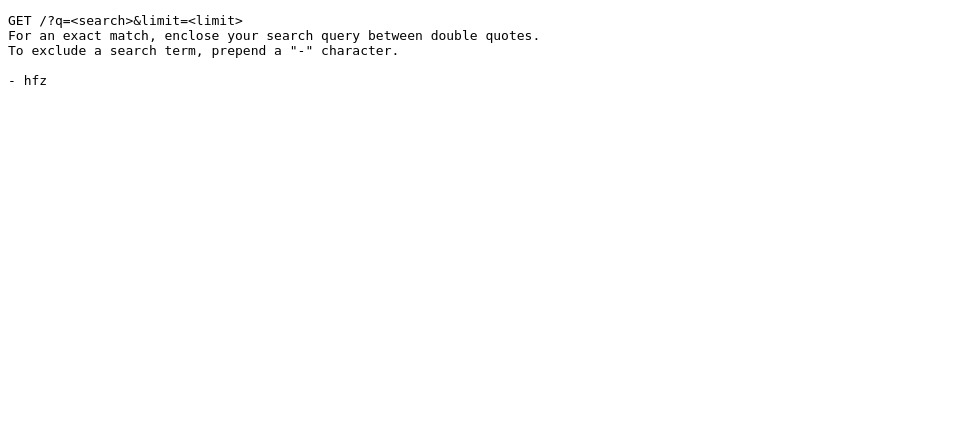
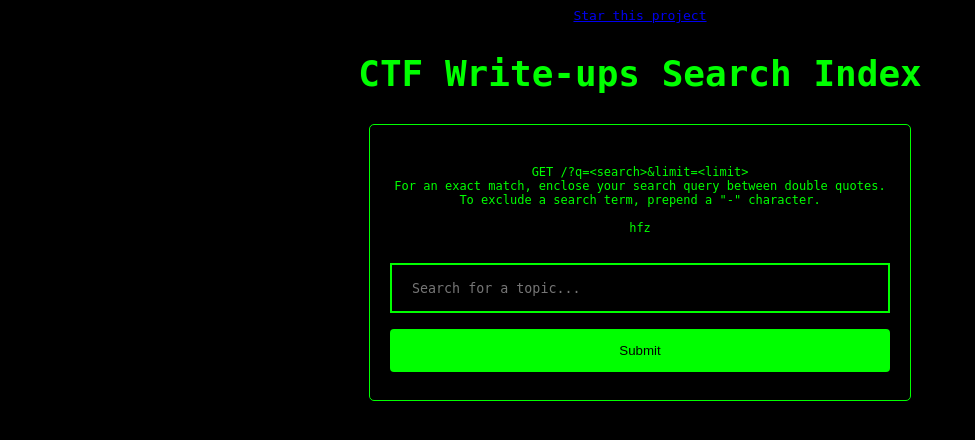
Before and after one commit to hfz1337/CTF-WSI, a Flask app: page / in a window 1280 px wide. Shown: the top 440 px of the page, without its empty margins (0-975 px from the left). Run offline with Flask 2, Linux system fonts and the light colour scheme.

Commit message:
Update index.html

```diff
--- a/web/app/templates/index.html
+++ b/web/app/templates/index.html
@@ -1 +1,96 @@
-<!DOCTYPE html><html lang="en"><head><title>CTF write-ups search index</title></head><body><pre>GET /?q=&lt;search&gt;&amp;limit=&lt;limit&gt;</br>For an exact match, enclose your search query between double quotes.</br>To exclude a search term, prepend a "-" character.</br></br>- hfz</pre></body></html>
+<!DOCTYPE html>
+<html>
+
+<head>
+    <title>CTF WSI</title>
+    <a class="github-button" href="https://github.com/hfz1337/CTF-WSI"
+        data-color-scheme="no-preference: light; light: light; dark: dark;" data-size="large" data-show-count="true"
+        aria-label="Star CTF-WSI on GitHub">Star this project</a>
+    <script async defer src="https://buttons.github.io/buttons.js"></script>
+    <style>
+        /* Theme inspired by hackers culture */
+        body {
+            background-color: #000000;
+            color: #00FF00;
+            font-family: monospace;
+            text-align: center;
+            /* centers all elements on the page */
+        }
+
+        h1 {
+            margin: 30px 0;
+            font-size: 36px;
+        }
+
+        form {
+            max-width: 500px;
+            margin: 0 auto;
+            border: 1px solid #00FF00;
+            border-radius: 5px;
+            background-color: #000000;
+            padding: 20px;
+        }
+
+        label {
+            display: block;
+            margin-bottom: 10px;
+            font-size: 12px;
+        }
+
+        input[type="text"] {
+            width: 100%;
+            height: 50px;
+            /* large text field */
+            padding: 12px 20px;
+            margin: 8px 0;
+            box-sizing: border-box;
+            border: 2px solid;
+            /* no border */
+            border-color: #00FF00;
+            resize: vertical;
+            /* allows the text field to be expanded by dragging */
+            background-color: #000000;
+            color: #00FF00;
+            font-family: monospace;
+        }
+
+        input[type="submit"] {
+            width: 100%;
+            background-color: #00FF00;
+            color: #000000;
+            padding: 14px 20px;
+            margin: 8px 0;
+            border: none;
+            border-radius: 4px;
+            cursor: pointer;
+        }
+
+        input[type="submit"]:hover {
+            background-color: #00CC00;
+        }
+
+        /* Additional text */
+        p {
+            margin: 20px 0;
+        }
+    </style>
+</head>
+
+<body>
+    <h1>CTF Write-ups Search Index</h1>
+    <form>
+        <label for="q">
+            <p>
+                GET /?q=&lt;search&gt;&limit=&lt;limit&gt;<br>
+                For an exact match, enclose your search query between double quotes.<br>
+                To exclude a search term, prepend a "-" character.<br><br>
+                hfz
+            </p>
+        </label>
+        <input type="text" id="q" name="q" placeholder="Search for a topic...">
+        <input type="submit" value="Submit">
+    </form>
+
+</body>
+
+</html>
```
